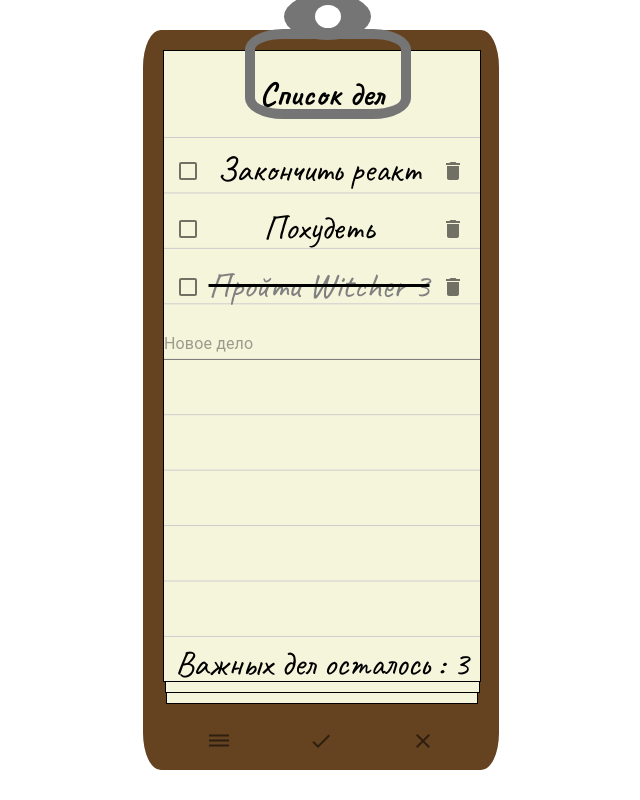
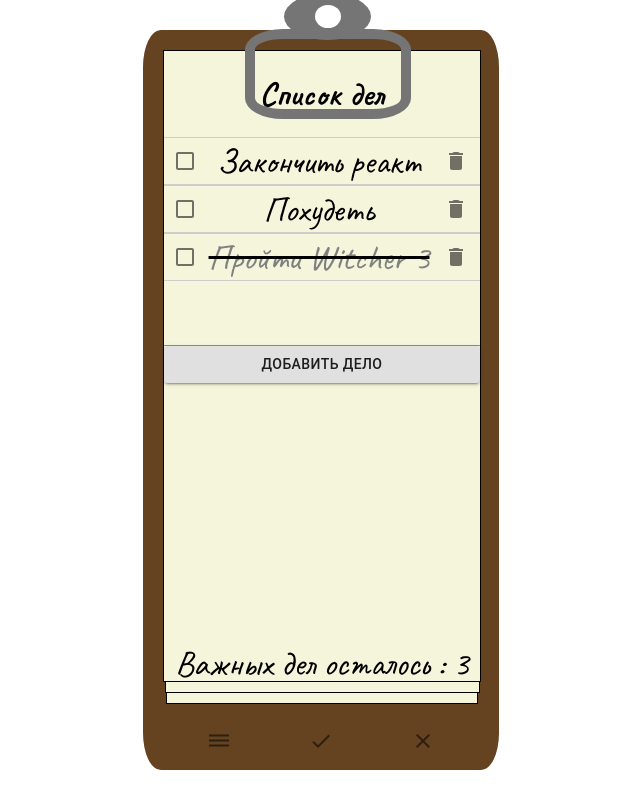
Before and after one commit to WebHeroSchool/react10task, a React (Create React App) app: page / in a window 1280 px wide. Shown: the whole page, without its empty margins (319-959 px from the left). Built offline with nearby package versions, Linux system fonts and the light colour scheme.

Commit message:
Add files via upload

```diff
--- a/package.json
+++ b/package.json
@@ -4,6 +4,7 @@
   "private": true,
   "dependencies": {
     "@material-ui/icons": "^4.9.1",
+    "@material-ui/styles": "^4.10.0",
     "@testing-library/jest-dom": "^4.2.4",
     "@testing-library/react": "^9.5.0",
     "@testing-library/user-event": "^7.2.1",
--- a/src/components/App/App.js
+++ b/src/components/App/App.js
@@ -29,7 +29,9 @@ class App extends React.Component{
         isDone: true,
         id:3
       }
-    ]
+    ],
+    count:3,
+    isActive: false
   };
 
   onClickDone = id => {
@@ -38,18 +40,29 @@ class App extends React.Component{
 
     if (item.id===id){
       newItem.isDone = !item.isDone;
-      console.log(newItem.id);
     }
     return newItem
   });
 
-  this.setState({ items: newItemList });
-}
+    this.setState({ items: newItemList });
+  }
 
   onClickDelete = id =>{
     const newItemList = this.state.items.filter(item => item.id !== id);
-    this.setState({ items: newItemList });
+    this.setState({ items: newItemList, count: this.state.count-1 });
   }
+
+  onClickAdd = value => this.setState(state =>({
+    items: [
+      ...state.items,
+      {
+        value,
+        isDone: false,
+        id: state.count + 1
+      }
+    ],
+    count: state.count + 1
+  }))
 
   render() {
     return(
@@ -62,10 +75,10 @@ class App extends React.Component{
           <div className={styles.paper}>
             <h1 className={styles.header}>Список дел</h1>
             <div className={styles.content}>
-              <ItemList items={this.state.items} onClickDone={this.onClickDone} onClickDelete={this.onClickDelete}/>
-              <InputItem />
+              <ItemList items={this.state.items} onClickDone={this.onClickDone} onClickDelete={this.onClickDelete} btnisActive={this.btnisActive}/>
+              <InputItem onClickAdd={this.onClickAdd} isActive={this.state.isActive} count={this.state.count} btnisActive={this.btnisActive}/>
             </div>
-            <Footer count={3}/>
+            <Footer count={this.state.count}/>
           </div>
           <div className={styles.icons}>
             <IconButton>
--- a/src/components/App/App.module.css
+++ b/src/components/App/App.module.css
@@ -81,8 +81,7 @@
     display: flex;
     flex-flow: column;
     align-items: center;
-    background-image: linear-gradient(#ccc 1px, transparent 1px);
-    background-size: 100% 11%;
+
     width: 100%;
     height: 80%;
 }
--- a/src/components/InputItem/InputItem.js
+++ b/src/components/InputItem/InputItem.js
@@ -1,15 +1,60 @@
 import React from 'react';
 import TextField from '@material-ui/core/TextField';
+import Button from '@material-ui/core/Button';
+import styles from "./InputItem.module.css";
+import classnames from 'classnames'
 
-const InputItem = () => (
+class InputItem extends React.Component {
+  state = {
+    InputValue: '',
+    isError:" ",
+    isEmpty: false,
+  }
+
+  onButtonClick = () => {
+    this.setState({
+      InputValue: ''
+    });
+    console.log("InputValue :"+ this.state.InputValue)
+
+    if(this.state.InputValue===''){
+      this.setState({isError: "ПОЛЕ НЕ ДОЛЖНО БЫТЬ ПУСТЫМ!"})
+      this.setState({isEmpty: true})
+      console.log("isError ="+this.state.isError)
+    }
+    else {
+      this.props.onClickAdd(this.state.InputValue);
+    }
+
+  }
+
+  render () {
+    const { count } = this.props;
+    return (
+      <div className={ classnames({[styles.empty]: this.state.isEmpty, [styles.input]: true})}>
           <TextField
             id="standard-full-width"
-  placeholder="Новое дело"
+            color="primary"
             fullWidth
+            label={this.state.isError}
+            value={this.state.InputValue}
+            onChange={event => this.setState({ InputValue: event.target.value.toUpperCase(), isError:" ", isEmpty: false})}
             InputLabelProps={{
               shrink: true,
             }}
           />
+          {count<8 ?
+            <Button variant="contained" color="default" disabled={false} onClick={this.onButtonClick} >
+            Добавить дело
+            </Button> : <Button variant="contained" color="default" disabled={true}>
+            Выполни хотя бы 1 задание
+            </Button>
+          }
+
+      </div>
     );
+  }
+
+}
 
 export default InputItem;
--- a/src/components/InputItem/InputItem.module.css
+++ b/src/components/InputItem/InputItem.module.css
@@ -1,3 +1,9 @@
-.inpt {
-    padding-top: 29px;
+.input {
+    display: flex;
+    flex-flow: column;
+    width: 100%;
 }
+
+.empty {
+    background-color: red;
+}
--- a/src/components/ItemList/ItemList.js
+++ b/src/components/ItemList/ItemList.js
@@ -5,16 +5,15 @@ import { IconButton } from '@material-ui/core';
 import DeleteIcon from '@material-ui/icons/Delete';
 import styles from "./ItemList.module.css"
 
-const ItemList = ({items, onClickDone, onClickDelete}) => (<ul className={styles.list}>
-  {items.map(item => <li key={item.value} className={styles.item}>
+const ItemList = ({items, onClickDone, onClickDelete, btnisActive}) => (<ul className={styles.list}>
+  {items.map(item => <li key={item.id} className={styles.item}>
     <Checkbox
         color="default"
         inputProps={{ 'aria-label': 'checkbox with default color' }}
         onClick={() => onClickDone(item.id)}
     />
-    <Item
-    value={item.value} isDone={item.isDone}/>
-    <IconButton aria-label="delete" onClick={()=> onClickDelete(item.id)}>
+    <Item value={item.value} isDone={item.isDone}/>
+    <IconButton aria-label="delete"  onClick={()=> onClickDelete(item.id)}>
         <DeleteIcon/>
     </IconButton>
   </li>)}
--- a/src/components/ItemList/ItemList.module.css
+++ b/src/components/ItemList/ItemList.module.css
@@ -3,11 +3,15 @@
     margin-bottom: 17px;
     margin-top: 0;
     padding-left: 0;
+    width: 100%;
 }
 
 .item {
     font-size: 35px;
-    padding-top: 10px;
     display: flex;
     justify-content: space-between;
+    width: 100%;
+    align-items: center;
+    background-image: linear-gradient(#ccc 1px, transparent 1px);
+    background-size: 100% 98%;
 }
```
Also changed, not shown: 1 other file (tests, documents, lock files or other folders). Lines whose indentation alone changed are shown as unchanged.
